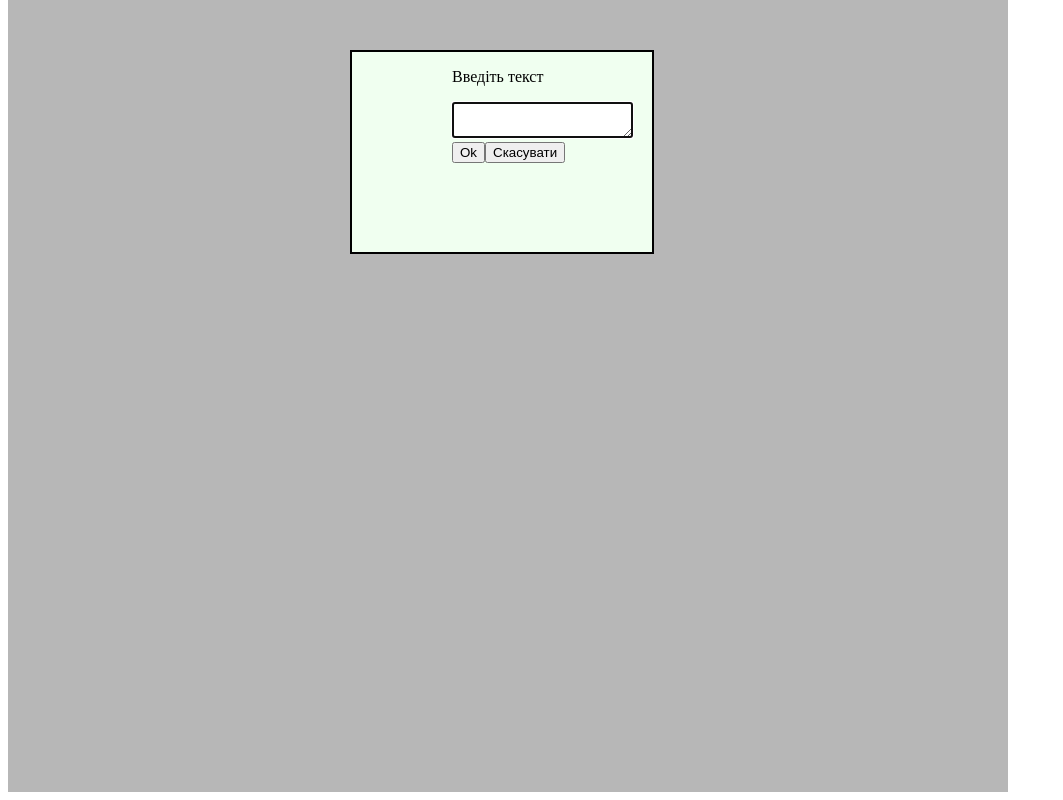
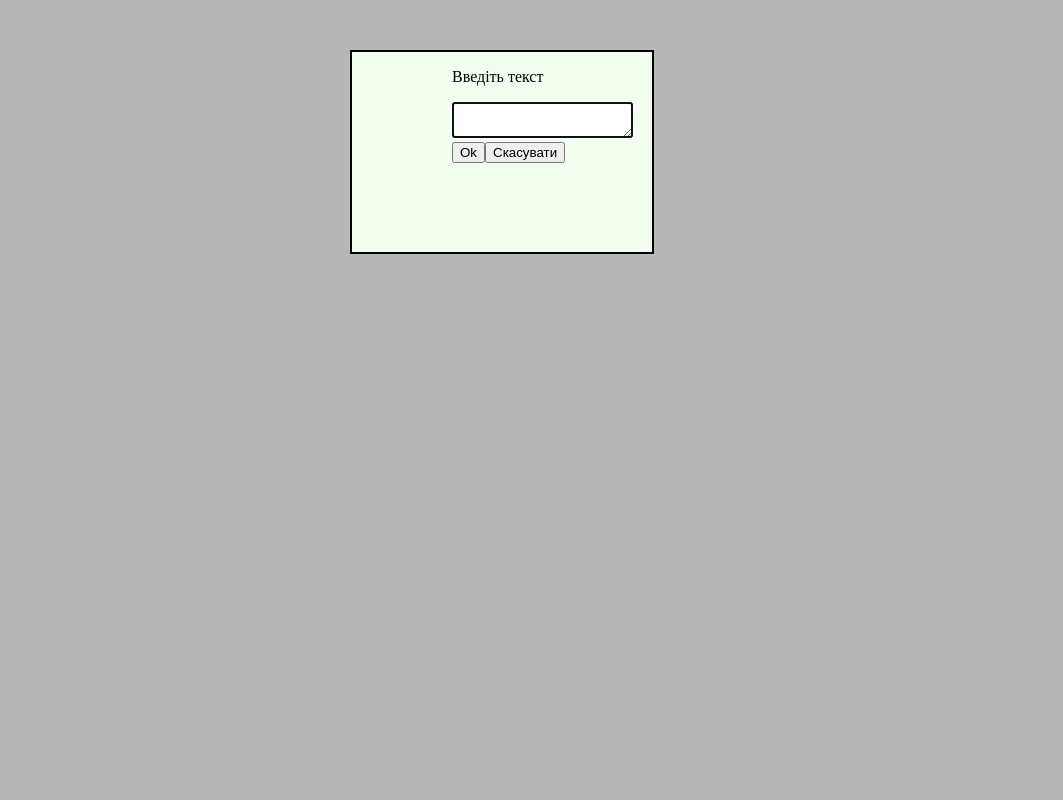
Before and after one commit to AlinaDemydova/HW_JS_Logos, a plain HTML site: page 15_16.html in a window 1280 px wide. Both pictures are taken after a click on the button "Натисніть для показу форми". Shown: the part 229-1029 px from the top of the page, without its empty margins (0-1063 px from the left). Drawn offline with Linux system fonts and the light colour scheme.

Commit message:
Added css

```diff
--- /dev/null
+++ b/15_16.css
@@ -0,0 +1,3 @@
+body {
+	background: lightgreen;
+}
--- a/15_16.html
+++ b/15_16.html
@@ -3,6 +3,7 @@
 <head>
 	<meta charset="UTF-8">
 	<title>15_16</title>
+	<link rel="stylesheet" href="15_16.css">
 </head>
 <body>
 
--- a/js_15_16.js
+++ b/js_15_16.js
@@ -2,8 +2,7 @@
 let divAll = document.createElement('div');
 document.body.appendChild(divAll);
 divAll.style = 'width: 1000px; \
-height: 1000px; \
-background: lightgreen;';
+height: 1000px;';
 //Створюємо заголовок
 let h1 = document.createElement('h1');
 let contenthhh = document.createTextNode('Натисніть на кнопку');
@@ -17,7 +16,7 @@ divAll.appendChild(button);
 button.onclick = showPrompt;
 
 function showPrompt() {
-  divAll.style =
+	document.body.style =
     'width: 1000px; \
 	height: 1000px; \
 	background: rgba(112, 112, 112, 0.5); \
@@ -80,7 +79,7 @@ function showPrompt() {
 
   function escp() {
     msg.style = 'display: none';
-    divAll.style = '';
+    document.body.style = '';
     button.disabled = false;
   }
 }
```
